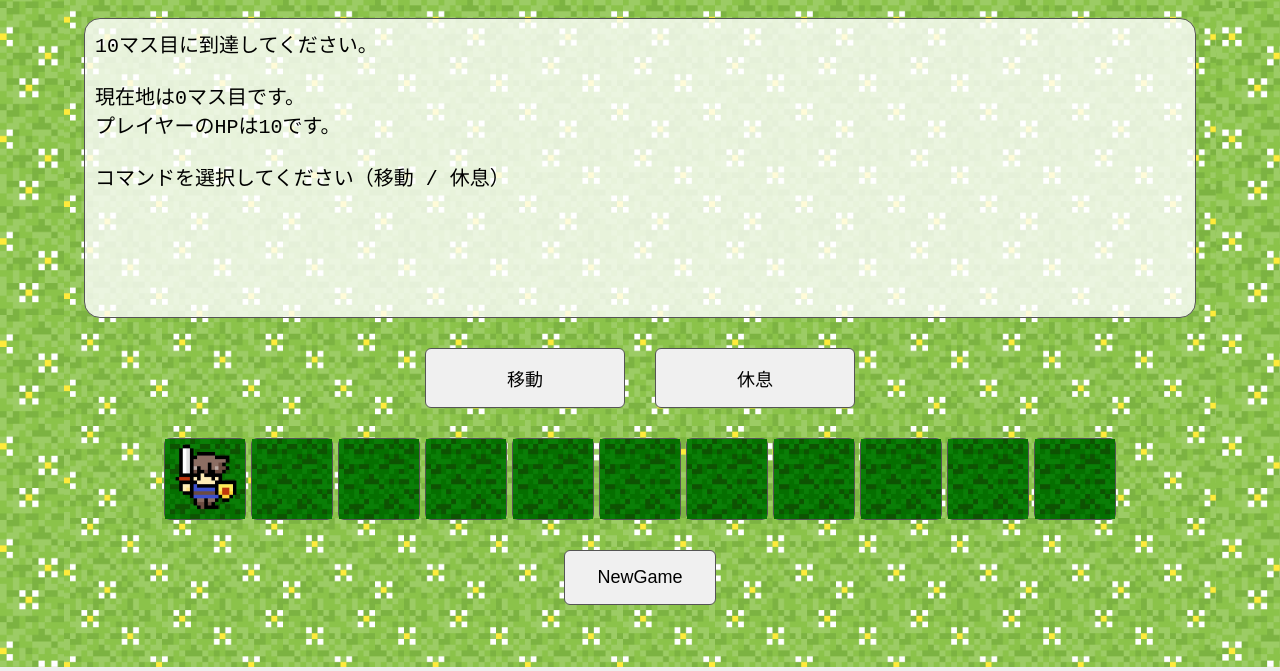
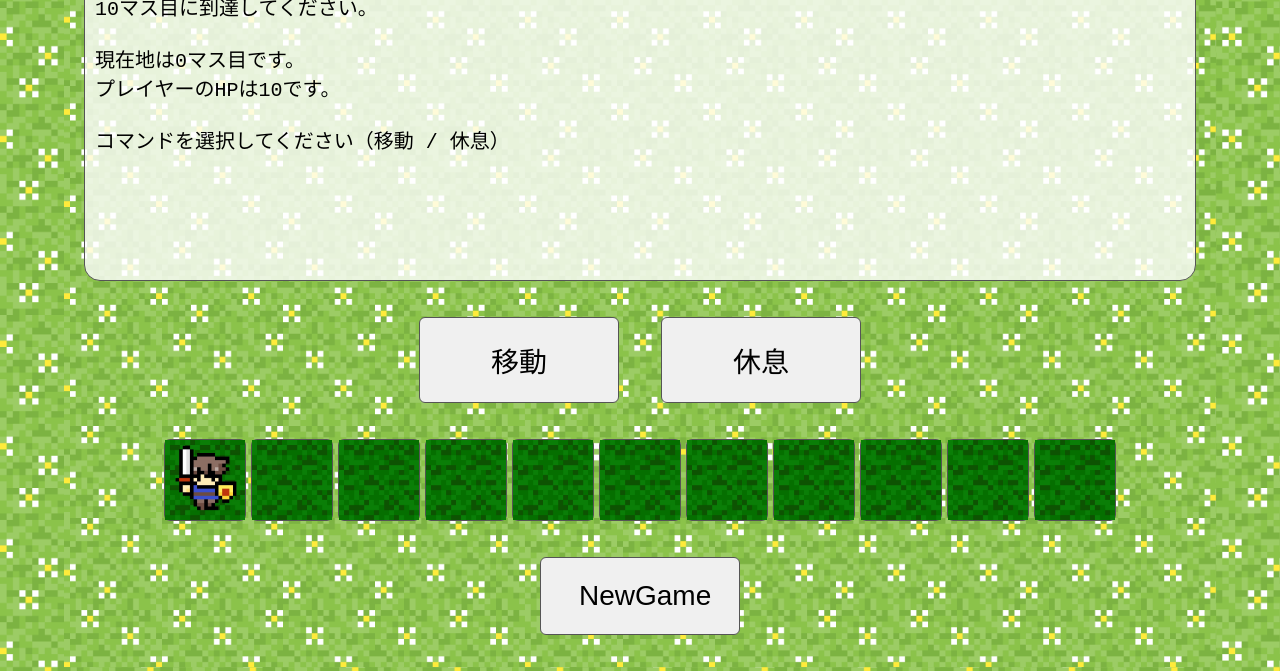
Before and after one commit to ito2283/SugorokuQuest, a plain HTML site: page index.html in a window 1280 px wide. Shown: the part 133-804 px from the top of the page. Drawn offline with Linux system fonts and the light colour scheme.

Commit message:
Update sugoroku.css

```diff
--- a/sugoroku.css
+++ b/sugoroku.css
@@ -49,10 +49,10 @@ body, html {
 }
 
 button {
-    margin: 10px;
-    padding: 16px 32px;          /* 大きめの内側余白（上下16px、左右32px） */
+    margin: 16px;
+    padding: 22px 38px;          /* 大きめの内側余白（上下16px、左右32px） */
     border-radius: 6px;          /* 角丸 */
-    font-size: 18px;             /* 文字を大きさ */
+    font-size: 28px;             /* 文字を大きさ */
     cursor: pointer;             /* マウスカーソルをポインターに合わせる */
     background-color: #f0f0f0;
     border: 1px solid #555;
```
